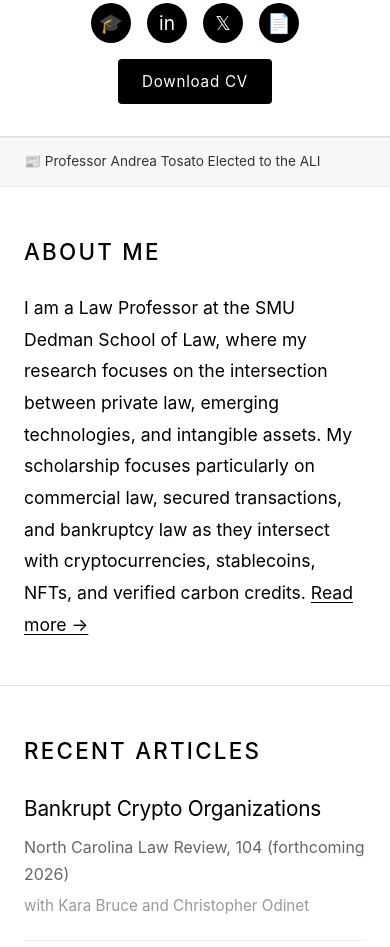
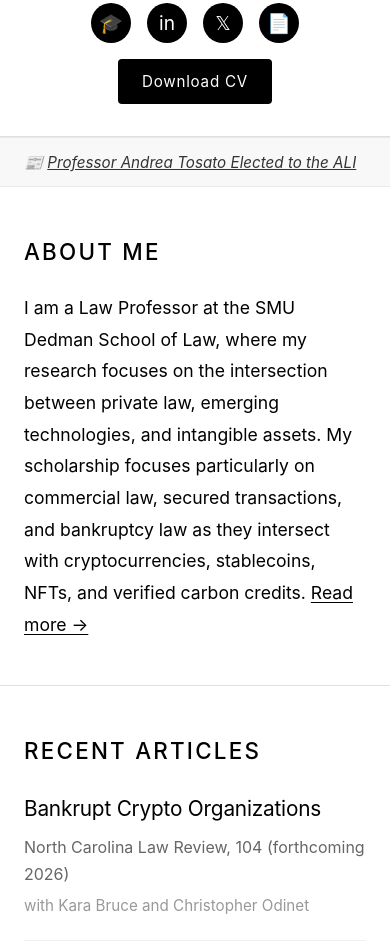
Before and after one commit to ProfTosato/andreatosato-website, an Astro site: page / in a window 390 px wide. Shown: the part 888-1835 px from the top of the page. Built offline with nearby package versions, Linux system fonts and the light colour scheme; Astro itself is replaced by a stand-in of ours.

Commit message:
10/7 third committ

```diff
--- a/src/pages/index.astro
+++ b/src/pages/index.astro
@@ -285,7 +285,8 @@ const recentEssays = [
       width: 100%;
       opacity: 0;
       transition: opacity 0.8s ease-in-out;
-      font-size: 0.9rem;
+      font-size: 1rem;
+      font-style: italic;
       color: #333;
       white-space: nowrap;
       overflow: hidden;
@@ -298,13 +299,13 @@ const recentEssays = [
 
     .news-item a {
       color: #333;
-      text-decoration: none;
+      text-decoration: underline;
+      font-style: italic;
       transition: opacity 0.2s;
     }
 
     .news-item a:hover {
       opacity: 0.6;
-      text-decoration: underline;
     }
 
     @media (max-width: 768px) {
@@ -345,7 +346,7 @@ const recentEssays = [
       }
 
       .news-item {
-        font-size: 0.85rem;
+        font-size: 0.95rem;
       }
     }
   </style>
```
